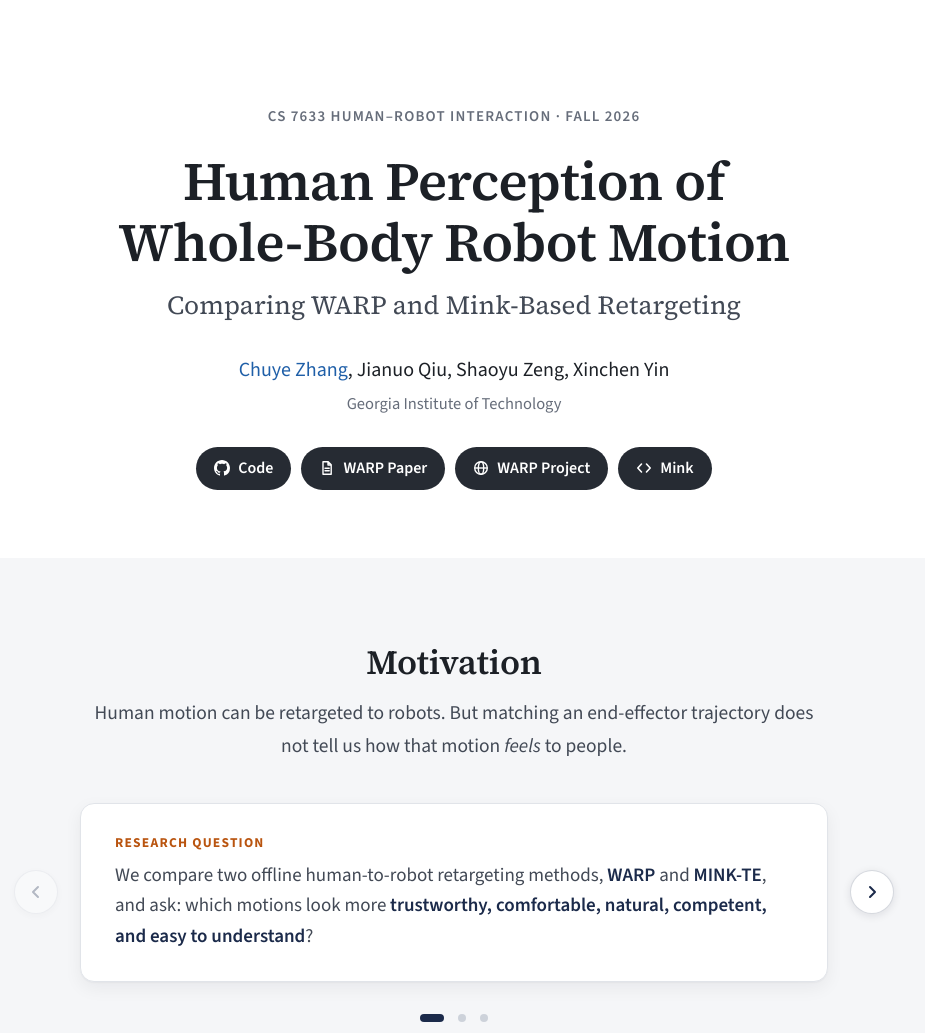
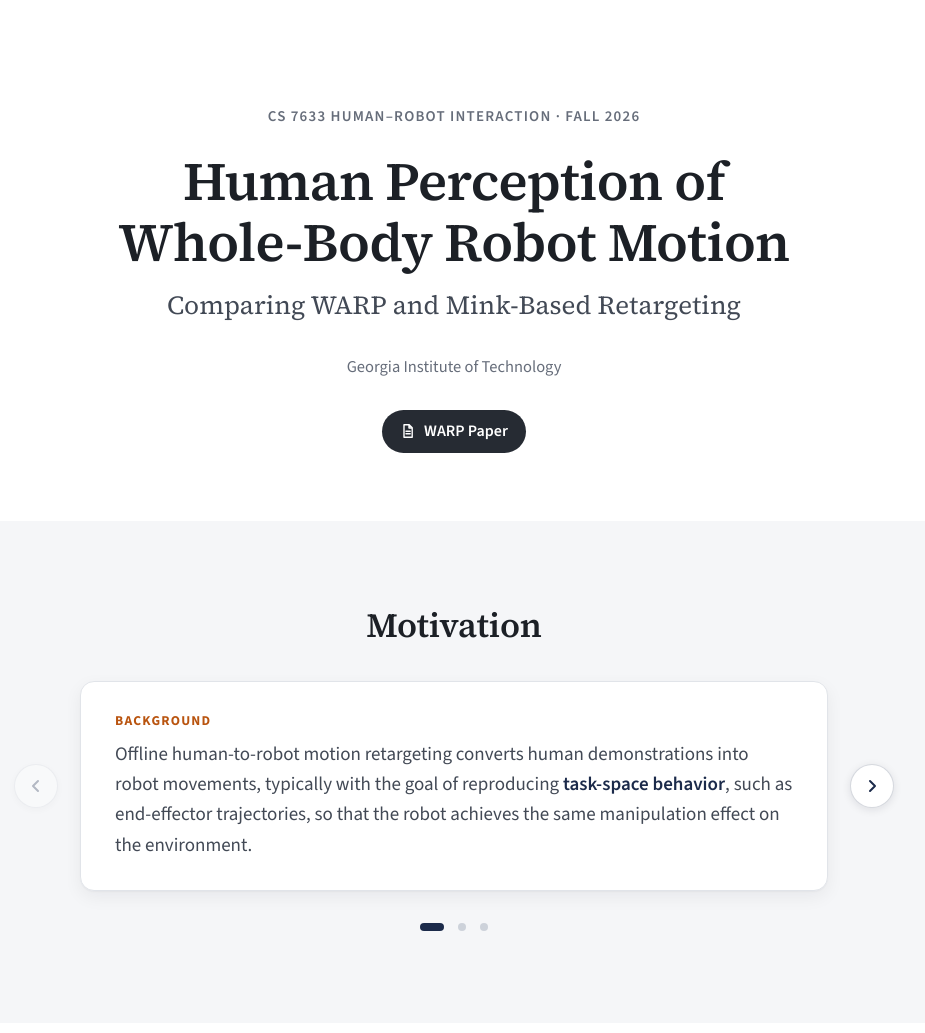
Before and after one commit to ZhangChuye/warp_hri, a plain HTML site: page index.html in a window 1280 px wide. Shown: the top 1033 px of the page, without its empty margins (186-1111 px from the left). Drawn offline with nearby package versions, Linux system fonts and the light colour scheme.

Commit message:
Remove names and outbound links; use the proposal text for motivation
Drop the author byline and the Code, WARP project and Mink links
(page, caption, footer, README), and replace the motivation cards with
the proposal's motivation paragraph verbatim.

Co-Authored-By: Claude Fable 5.1 <noreply@anthropic.com>

```diff
--- a/assets/css/style.css
+++ b/assets/css/style.css
@@ -70,10 +70,6 @@ h1 {
   font: 400 clamp(19px, 2.4vw, 26px)/1.35 var(--serif);
   color: var(--text-2);
 }
-.authors { margin: 0 0 4px; font-size: clamp(17px, 1.9vw, 20px); }
-.authors > * { white-space: nowrap; }
-.authors a { text-decoration: none; }
-.authors a:hover { text-decoration: underline; }
 .affil { margin: 0 0 30px; font-size: 16.5px; color: var(--text-3); }
 
 .links { display: flex; flex-wrap: wrap; justify-content: center; gap: 10px; }
@@ -126,7 +122,7 @@ h2 {
   grid-template-columns: auto minmax(0, 1fr) auto;
   align-items: center;
   column-gap: 10px;
-  max-width: 880px; margin-inline: auto;
+  max-width: 880px; margin: clamp(22px, 3vw, 30px) auto 0;
 }
 .slider-track {
   grid-column: 2;
--- a/index.html
+++ b/index.html
@@ -32,29 +32,11 @@
       <p class="course"><span>CS 7633 Human–Robot Interaction</span><span class="sep" aria-hidden="true"> · </span><span>Fall 2026</span></p>
       <h1>Human Perception of Whole-&#8288;Body Robot Motion</h1>
       <p class="subtitle">Comparing WARP and Mink-Based Retargeting</p>
-      <p class="authors">
-        <a href="https://zhangchuye.github.io/" target="_blank" rel="noopener">Chuye Zhang</a>,
-        <span>Jianuo Qiu</span>,
-        <span>Shaoyu Zeng</span>,
-        <span>Xinchen Yin</span>
-      </p>
       <p class="affil">Georgia Institute of Technology</p>
       <nav class="links" aria-label="Project links">
-        <a class="btn" href="https://github.com/ZhangChuye/warp_hri" target="_blank" rel="noopener">
-          <svg viewBox="0 0 16 16" aria-hidden="true"><path fill="currentColor" d="M8 0C3.58 0 0 3.58 0 8c0 3.54 2.29 6.53 5.47 7.59.4.07.55-.17.55-.38 0-.19-.01-.82-.01-1.49-2.01.37-2.53-.49-2.69-.94-.09-.23-.48-.94-.82-1.13-.28-.15-.68-.52-.01-.53.63-.01 1.08.58 1.23.82.72 1.21 1.87.87 2.33.66.07-.52.28-.87.51-1.07-1.78-.2-3.64-.89-3.64-3.95 0-.87.31-1.59.82-2.15-.08-.2-.36-1.02.08-2.12 0 0 .67-.21 2.2.82.64-.18 1.32-.27 2-.27.68 0 1.36.09 2 .27 1.53-1.04 2.2-.82 2.2-.82.44 1.1.16 1.92.08 2.12.51.56.82 1.27.82 2.15 0 3.07-1.87 3.75-3.65 3.95.29.25.54.73.54 1.48 0 1.07-.01 1.93-.01 2.2 0 .21.15.46.55.38A8.013 8.013 0 0 0 16 8c0-4.42-3.58-8-8-8z"/></svg>
-          Code
-        </a>
         <a class="btn" href="https://arxiv.org/abs/2606.29940" target="_blank" rel="noopener">
           <svg viewBox="0 0 16 16" aria-hidden="true"><path fill="none" stroke="currentColor" stroke-width="1.4" stroke-linecap="round" stroke-linejoin="round" d="M4 1.8h5.2l3 3v9.4H4zM9 1.8V5h3.2M6 8.3h4.2M6 10.8h4.2"/></svg>
           WARP Paper
-        </a>
-        <a class="btn" href="https://warp-retargeting.github.io/" target="_blank" rel="noopener">
-          <svg viewBox="0 0 16 16" aria-hidden="true"><g fill="none" stroke="currentColor" stroke-width="1.4"><circle cx="8" cy="8" r="6.3"/><ellipse cx="8" cy="8" rx="2.7" ry="6.3"/><path d="M1.7 8h12.6"/></g></svg>
-          WARP Project
-        </a>
-        <a class="btn" href="https://github.com/kevinzakka/mink" target="_blank" rel="noopener">
-          <svg viewBox="0 0 16 16" aria-hidden="true"><path fill="none" stroke="currentColor" stroke-width="1.6" stroke-linecap="round" stroke-linejoin="round" d="M5.5 4 1.8 8l3.7 4M10.5 4l3.7 4-3.7 4"/></svg>
-          Mink
         </a>
       </nav>
     </div>
@@ -65,11 +47,6 @@
     <section class="section section-soft" id="motivation" aria-labelledby="motivation-title">
       <div class="wrap">
         <h2 id="motivation-title">Motivation</h2>
-        <p class="lead">
-          Human motion can be retargeted to robots. But matching an end-effector trajectory
-          does not tell us how that motion <em>feels</em> to people.
-        </p>
-
         <div class="slider" data-slider role="group" aria-roledescription="carousel" aria-label="Project overview">
           <button class="slider-arrow slider-prev" type="button" aria-label="Previous card">
             <svg viewBox="0 0 16 16" aria-hidden="true"><path d="M10 3 5 8l5 5" fill="none" stroke="currentColor" stroke-width="2" stroke-linecap="round" stroke-linejoin="round"/></svg>
@@ -77,20 +54,20 @@
           <ol class="slider-track" tabindex="0">
             <li class="slide">
               <article class="card">
-                <p class="kicker">Research question</p>
-                <p>We compare two offline human-to-robot retargeting methods, <b>WARP</b> and <b class="nowrap">MINK-TE</b>, and ask: which motions look more <b>trustworthy, comfortable, natural, competent, and easy to understand</b>?</p>
+                <p class="kicker">Background</p>
+                <p>Offline human-to-robot motion retargeting converts human demonstrations into robot movements, typically with the goal of reproducing <b>task-space behavior</b>, such as end-effector trajectories, so that the robot achieves the same manipulation effect on the environment.</p>
               </article>
             </li>
             <li class="slide">
               <article class="card">
-                <p class="kicker">Study</p>
-                <p>Participants evaluate robot behaviors across a <b>diverse set of manipulation tasks</b>, using both <b>simulation</b> and <b>real-world</b> recordings.</p>
+                <p class="kicker">Gap</p>
+                <p>Such retargeted trajectories can therefore serve as offline robot demonstrations for downstream behavior cloning. However, task-space tracking accuracy alone does not establish whether people <b>trust</b> the robot, feel <b>comfortable</b> around it, or perceive its motion as <b>natural and understandable</b>.</p>
               </article>
             </li>
             <li class="slide">
               <article class="card">
-                <p class="kicker">Goal</p>
-                <p>Move beyond task-space accuracy and understand how retargeted robot motion is <b>perceived by humans</b>.</p>
+                <p class="kicker">This project</p>
+                <p>This project compares user perceptions of robot motions generated by two retargeting methods, <b>WARP</b> and <b class="nowrap">MINK-TE</b>, across several <b>HRI dimensions</b>. A diverse set of tasks from both <b>simulation and real-world recordings</b> will be used as study stimuli.</p>
               </article>
             </li>
           </ol>
@@ -121,7 +98,7 @@
           <figcaption>
             Left to right: reference human motion, <b>WARP</b>, and the Mink baseline, first tracking the end effector only
             (<span class="nowrap">MINK-EF</span>) and then with torso and elbow targets added (<span class="nowrap">MINK-TE</span>, the baseline in our study).
-            Video from the <a href="https://warp-retargeting.github.io/" target="_blank" rel="noopener">WARP project page</a>.
+            Video from the WARP project.
           </figcaption>
         </figure>
 
@@ -183,12 +160,7 @@
 
   <footer class="footer">
     <div class="wrap">
-      <p>
-        Course project for CS 7633 Human–Robot Interaction, Georgia Institute of Technology, Fall 2026.
-        The comparison video is from the <a href="https://warp-retargeting.github.io/" target="_blank" rel="noopener">WARP project page</a>;
-        the MINK baselines build on <a href="https://github.com/kevinzakka/mink" target="_blank" rel="noopener">Mink</a>.
-      </p>
-      <p><a href="https://github.com/ZhangChuye/warp_hri" target="_blank" rel="noopener">Page source on GitHub</a></p>
+      <p>Course project for CS 7633 Human–Robot Interaction, Georgia Institute of Technology, Fall 2026.</p>
     </div>
   </footer>
 </body>
```
Also changed, not shown: assets/img/og.jpg, 1 other file.
